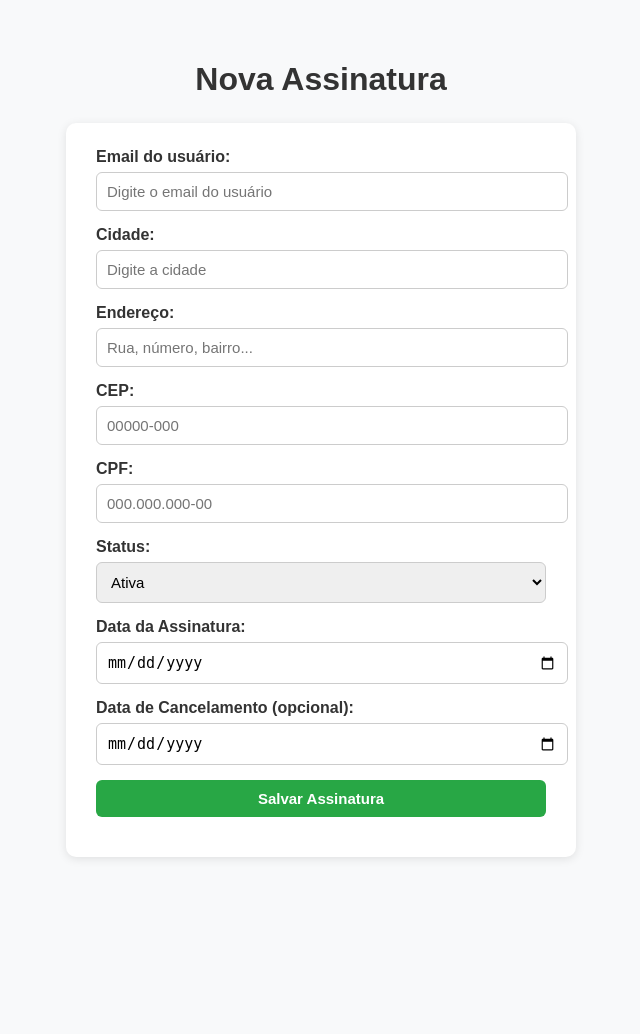
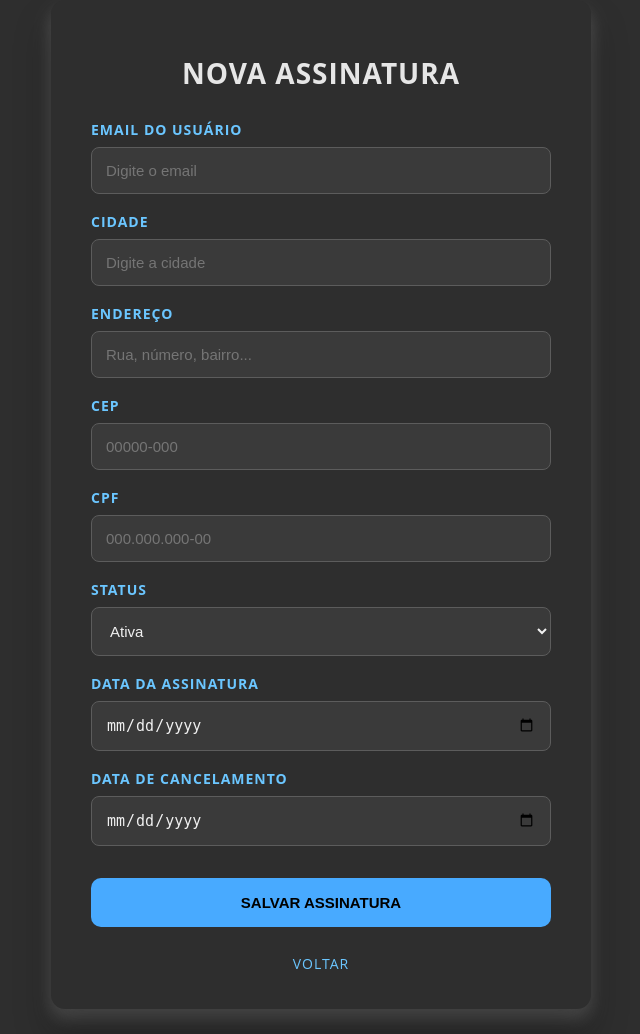
Before and after one commit to liviahayashida/whileplay_aez, a PHP site: page /GitHub/views/assinatura_form.php in a window 1280 px wide. Shown: the whole page, without its empty margins (319-959 px from the left). Before the commit the page ends 859 px from the top, so only its background shows below. Run offline with PHP 8.4, Linux system fonts and the light colour scheme.

Commit message:
Assinatura funcionando

```diff
--- a/back-end/config/testedb.php
+++ /dev/null
@@ -1,3 +0,0 @@
-<?php
-require_once __DIR__ . '/db.php';
-echo "Conexão bem-sucedida com o banco: " . $dbname;
--- a/back-end/controllers/AssinaturaController.php
+++ b/back-end/controllers/AssinaturaController.php
@@ -6,10 +6,6 @@ class AssinaturaController {
     // MOSTRAR FORMULÁRIO
     public function showForm() {
     session_start();
-
-    // Quando tentar acessar o formulário, salva onde deve voltar após login
-    $_SESSION['redirect_after_login'] = "/GitHub/whileplay_aez/whileplay_aez/back-end/assinatura-form";
-
     require_once __DIR__ . '/../views/assinatura_form.php';
 }
 
@@ -61,9 +57,9 @@ class AssinaturaController {
         $data_cancelamento ? $data_cancelamento . " 00:00:00" : null
     ]);
 
-    // REDIRECIONAMENTO APÓS SALVAR
-    header("Location: /GitHub/whileplay_aez/whileplay_aez/front-end/views/homepage2_com_assinatura.html");
+    header("Location: http://localhost/GitHub/whileplay_aez/whileplay_aez/front-end/views/homepage2_com_assinatura.html");
     exit;
+
 }
 
 
--- a/back-end/public/index.php
+++ b/back-end/public/index.php
@@ -4,13 +4,10 @@ require_once __DIR__ . '/../controllers/AssinaturaController.php';
 // Captura o caminho da URL
 $uri = parse_url($_SERVER['REQUEST_URI'], PHP_URL_PATH);
 
-// Caminho base até a pasta /public
 $basePath = '/GitHub/whileplay_aez/whileplay_aez/back-end/public';
 
-// Remove o prefixo base para obter apenas a rota final
 $rota = str_replace($basePath, '', $uri);
 
-// Roteamento principal
 switch ($rota) {
     case '/assinatura-form':
         (new AssinaturaController())->showForm();
--- a/back-end/views/assinatura_form.php
+++ b/back-end/views/assinatura_form.php
@@ -4,75 +4,179 @@
   <meta charset="UTF-8">
   <meta name="viewport" content="width=device-width, initial-scale=1.0">
   <title>Cadastrar Assinatura</title>
+
   <style>
+    html {
+      box-sizing: border-box;
+      font-family: 'Open Sans', sans-serif;
+    }
+    *, *:before, *:after {
+      box-sizing: inherit;
+    }
+
     body {
-      font-family: Arial, sans-serif;
-      background-color: #f8f9fa;
       margin: 0;
-      padding: 40px;
+      padding: 0;
+      background-color: #262626; /* grafite leve */
+    }
+
+    /* Fundo clareado */
+    .background {
+      padding: 0 25px 25px;
+      position: relative;
+      width: 100%;
+      min-height: 100vh;
+      background-image: url('../public/MEDIA/imagens/backgroundclean.png');
+      background-size: cover;
+      background-position: center;
+
       display: flex;
-      flex-direction: column;
       align-items: center;
+      justify-content: center;
+
+      backdrop-filter: brightness(1.2);
     }
-    h1 { color: #333; margin-bottom: 25px; }
-    form {
-      background: white;
-      padding: 25px 30px;
+
+    /* Card mais claro */
+    .form-panel {
+      background-color: #2e2e2e; /* tom grafite claro */
+      border-radius: 14px;
+      padding: 35px 40px;
+      width: 100%;
+      max-width: 540px;
+
+      box-shadow:
+        0px 10px 20px rgba(255, 255, 255, 0.12),
+        0px 25px 35px rgba(0, 0, 0, 0.35),
+        0px 10px 20px rgba(255, 255, 255, 0.1);
+    }
+
+    h1 {
+      text-align: center;
+      color: #e6e6e6;
+      font-size: 28px;
+      margin-bottom: 28px;
+      text-transform: uppercase;
+      letter-spacing: 1px;
+    }
+
+    label {
+      color: #6bc6ff;
+      font-weight: 700;
+      letter-spacing: 1px;
+      display: block;
+      margin-bottom: 8px;
+      margin-top: 18px;
+      font-size: 14px;
+      text-transform: uppercase;
+    }
+
+    /* Inputs mais claros */
+    input, select {
+      width: 100%;
+      padding: 14px;
+      background-color: #3a3a3a; /* tom claro */
+      border: 1px solid #5c5c5c;
+      color: #f0f0f0;
+      border-radius: 8px;
+      font-size: 15px;
+      outline: none;
+      transition: all 0.2s ease;
+    }
+
+    input:focus, select:focus {
+      border-color: #48aaff;
+      background-color: #444; /* leve clareamento no foco */
+    }
+
+    /* Botão mais destacado */
+    input[type="submit"] {
+      margin-top: 32px;
+      background-color: #48aaff;
+      color: #000;
+      font-weight: 800;
       border-radius: 10px;
-      box-shadow: 0 2px 10px rgba(0,0,0,0.1);
-      width: 100%;
-      max-width: 450px;
+      border: none;
+      cursor: pointer;
+      padding: 16px 40px;
+      text-transform: uppercase;
+      transition: all 150ms ease-in-out;
+      font-size: 15px;
     }
-    label { display: block; margin-bottom: 6px; font-weight: bold; color: #333; }
-    input, select {
-      width: 100%; padding: 10px; margin-bottom: 15px;
-      border: 1px solid #ccc; border-radius: 6px; font-size: 15px;
+
+    input[type="submit"]:hover {
+      background-color: #1da0ff;
+      color: #fff;
+      box-shadow: 0px 4px 20px rgba(72, 170, 255, 0.5);
     }
-    input[type="submit"] {
-      background-color: #28a745; color: white; font-weight: bold;
-      border: none; border-radius: 6px; cursor: pointer;
-      transition: 0.3s;
+
+    .voltar {
+      margin-top: 25px;
+      text-align: center;
     }
-    input[type="submit"]:hover { background-color: #218838; }
-    a { margin-top: 20px; color: #007bff; text-decoration: none; font-weight: bold; }
-    a:hover { text-decoration: underline; }
+
+    .voltar a {
+      color: #6bc6ff;
+      text-decoration: none;
+      font-size: 14px;
+      text-transform: uppercase;
+      letter-spacing: 1px;
+    }
+
+    .voltar a:hover {
+      text-decoration: underline;
+    }
+
   </style>
 </head>
 <body>
+
+<div class="background">
+
+  <div class="form-panel">
 
     <h1>Nova Assinatura</h1>
 
     <form action="/GitHub/whileplay_aez/whileplay_aez/back-end/public/save-assinatura" method="POST">
 
-    <label for="email">Email do usuário:</label>
-    <input type="email" id="email" name="email" required placeholder="Digite o email do usuário">
+      <label for="email">Email do usuário</label>
+      <input type="email" id="email" name="email" required placeholder="Digite o email">
 
-    <label for="cidade">Cidade:</label>
+      <label for="cidade">Cidade</label>
       <input type="text" id="cidade" name="cidade" maxlength="100" required placeholder="Digite a cidade">
 
-    <label for="endereco">Endereço:</label>
+      <label for="endereco">Endereço</label>
       <input type="text" id="endereco" name="endereco" maxlength="255" required placeholder="Rua, número, bairro...">
 
-    <label for="cep">CEP:</label>
-    <input type="text" id="cep" name="cep" pattern="\d{5}-?\d{3}" title="Formato esperado: 00000-000" placeholder="00000-000" maxlength="9">
+      <label for="cep">CEP</label>
+      <input type="text" id="cep" name="cep" pattern="\d{5}-?\d{3}" placeholder="00000-000" maxlength="9">
 
-    <label for="cpf">CPF:</label>
-    <input type="text" id="cpf" name="cpf" required pattern="\d{3}\.\d{3}\.\d{3}-\d{2}" title="Formato esperado: 000.000.000-00" placeholder="000.000.000-00" maxlength="14">
+      <label for="cpf">CPF</label>
+      <input type="text" id="cpf" name="cpf" required pattern="\d{3}\.\d{3}\.\d{3}-\d{2}" placeholder="000.000.000-00" maxlength="14">
 
-    <label for="status">Status:</label>
+      <label for="status">Status</label>
       <select id="status" name="status" required>
-      <option value="ativa" selected>Ativa</option>
+        <option value="ativa">Ativa</option>
         <option value="inativa">Inativa</option>
         <option value="cancelada">Cancelada</option>
       </select>
 
-    <label for="data_assinatura">Data da Assinatura:</label>
+      <label for="data_assinatura">Data da Assinatura</label>
       <input type="date" id="data_assinatura" name="data_assinatura">
 
-    <label for="data_cancelamento">Data de Cancelamento (opcional):</label>
+      <label for="data_cancelamento">Data de Cancelamento</label>
       <input type="date" id="data_cancelamento" name="data_cancelamento">
 
       <input type="submit" value="Salvar Assinatura">
+
     </form>
+
+    <div class="voltar">
+      <a href="../homepage2_com_login.html">Voltar</a>
+    </div>
+
+  </div>
+</div>
+
 </body>
 </html>
--- a/back-end/views/assinatura_list.php
+++ b/back-end/views/assinatura_list.php
@@ -1,4 +1,4 @@
-<?php include __DIR__ . '/auth_check.php'; ?>
+
 <!DOCTYPE html>
 <html lang="pt-BR">
 <head>
--- a/front-end/views/homepage1.html
+++ b/front-end/views/homepage1.html
@@ -94,7 +94,6 @@ img {
    <section class="background">
         <div class="grid-container">
           <div class="container-titulos">
-            <img src="/whileplay_aez/front-end/public/MEDIA/imagens/" alt="Logo-AEZ" style="max-width: 150px; margin-bottom: 20px;">
             <img src="../public/MEDIA/imagens/Logo-AEZ.png" alt="Logo-AEZ" style="max-width: 150px; margin-bottom: 20px;">
             <h1>Transforme suas Ideias em Arte</h1>
             <p>Conheça o aplicativo que te permite transformar suas ideias em roteiros e personagens. Com ferramentas fáceis de usar e recursos exclusivos, você pode criar, desenvolver e aprimorar seus projetos de forma simples e rápida. Além disso, o site oferece uma excelente oportunidade para quem está começando na indústria do cinema, ajudando a dar visibilidade a novos talentos e suas criações. Chegou a hora de fazer sua voz ser ouvida e seu trabalho ser reconhecido. Não importa se você é um roteirista iniciante ou um criador de personagens apaixonado, nosso objetivo é te ajudar a levar suas ideias para o próximo nível!</p>
```
Also changed, not shown: back-end/controllers/PublicarController.php (added, +154 -0 lines), back-end/models/Assinatura.php (+5 -6 lines), back-end/models/Publicar.php (added, +60 -0 lines), back-end/test_insert.php (deleted, +0 -9 lines), back-end/views/auth_check.php (+19 -5 lines), back-end/views/publicar_form.php (added, +86 -0 lines), back-end/views/publicar_list.php (added, +125 -0 lines), front-end/views/homepage2_com_assinatura.html (+5 -11 lines). Lines whose indentation alone changed are shown as unchanged.
